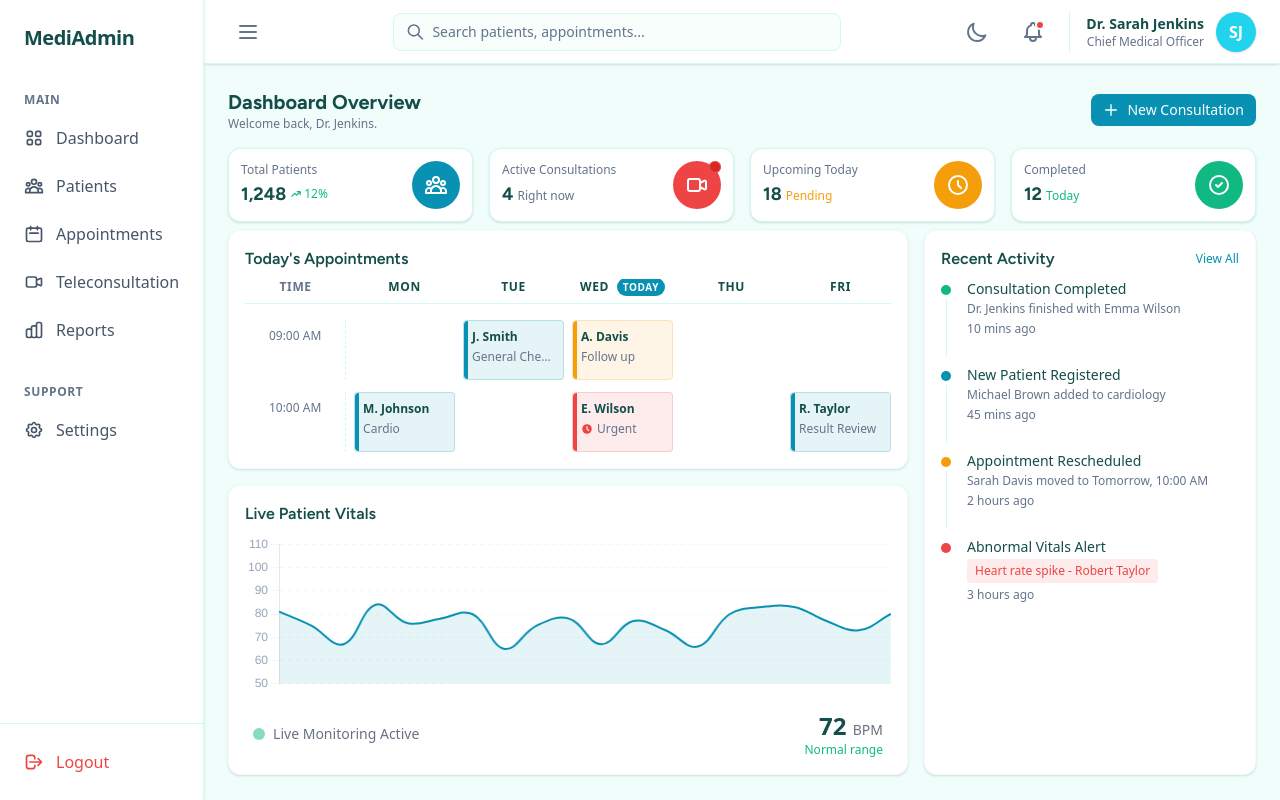
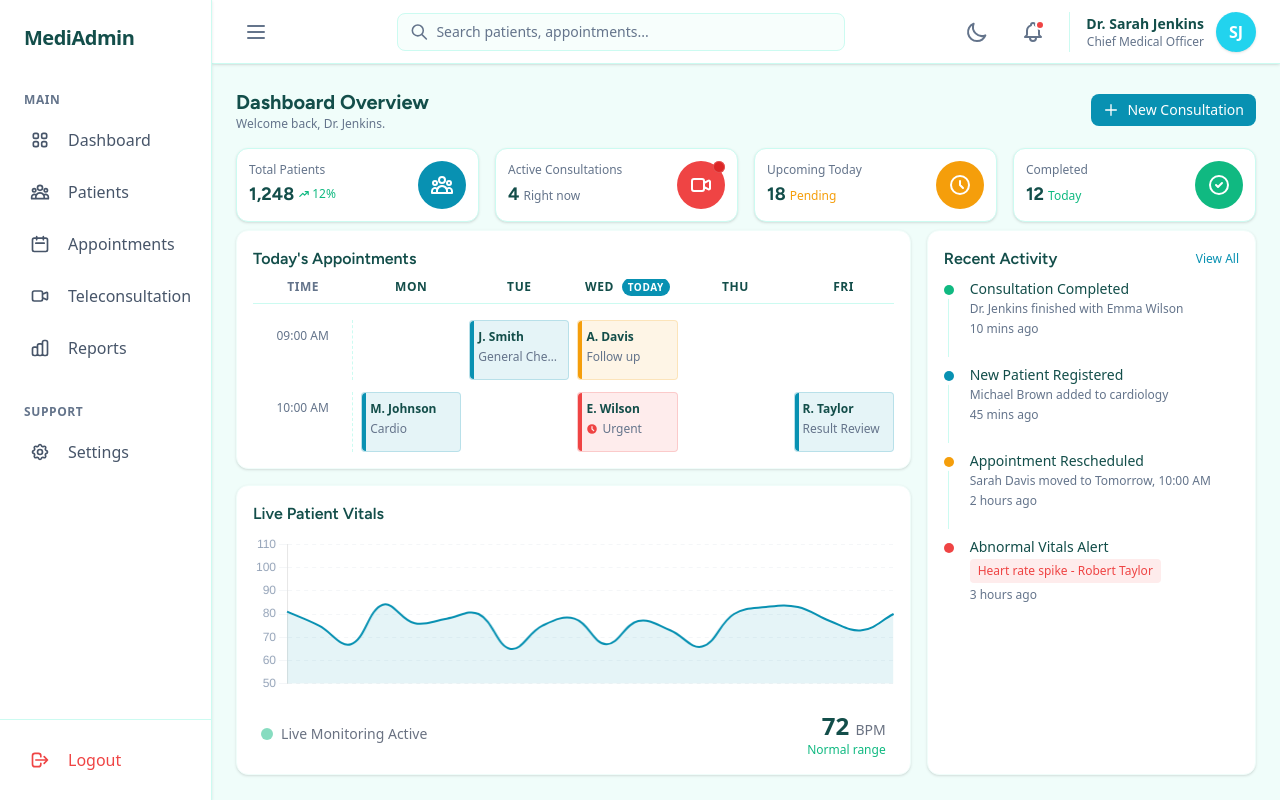
Before and after one commit to Ali-Tamerr/Telemedicine-Admin-Dashboard, an Angular app: page /dashboard in a window 1280 px wide. Built offline with nearby package versions, Linux system fonts and the light colour scheme.

Commit message:
fix: restore smooth sidebar transitions by using animatable style bindings

```diff
--- a/src/app/layout/sidebar/sidebar.html
+++ b/src/app/layout/sidebar/sidebar.html
@@ -1,5 +1,5 @@
-<div class="p-6 transition-all duration-300" [class.px-5]="layoutService.isSidebarCollapsed()">
-  <div class="flex items-center gap-3">
+<div class="p-6 transition-all duration-300 flex items-center">
+  <div class="flex items-center w-full" [style.justify-content]="layoutService.isSidebarCollapsed() ? 'center' : 'flex-start'">
     <span class="text-xl font-bold tracking-tight text-text whitespace-nowrap overflow-hidden transition-all duration-300"
       [style.max-width]="layoutService.isSidebarCollapsed() ? '0px' : '200px'"
       [style.opacity]="layoutService.isSidebarCollapsed() ? '0' : '1'">
@@ -16,11 +16,14 @@
   </div>
 
   <a routerLink="/" (click)="testNavigate('/', $event)" routerLinkActive="bg-primary/10 text-primary" [routerLinkActiveOptions]="{exact: true}"
-    class="flex items-center gap-3 px-2 py-2.5 rounded-lg text-text-secondary hover:bg-surface hover:text-primary font-medium transition-all duration-300 group overflow-hidden">
-    <svg xmlns="http://www.w3.org/2000/svg" class="h-5 w-5 shrink-0" fill="none" viewBox="0 0 24 24" stroke="currentColor">
+    class="flex items-center p-1 rounded-lg text-text-secondary hover:bg-surface hover:text-primary font-medium transition-all duration-300 group overflow-hidden">
+    <div class="w-10 h-10 flex items-center justify-center shrink-0">
+      <svg xmlns="http://www.w3.org/2000/svg" class="h-5 w-5" fill="none" viewBox="0 0 24 24" stroke="currentColor">
         <path stroke-linecap="round" stroke-linejoin="round" stroke-width="2" d="M4 6a2 2 0 012-2h2a2 2 0 012 2v2a2 2 0 01-2 2H6a2 2 0 01-2-2V6zM14 6a2 2 0 012-2h2a2 2 0 012 2v2a2 2 0 01-2 2h-2a2 2 0 01-2-2V6zM4 16a2 2 0 012-2h2a2 2 0 012 2v2a2 2 0 01-2 2H6a2 2 0 01-2-2v-2zM14 16a2 2 0 012-2h2a2 2 0 012 2v2a2 2 0 01-2 2h-2a2 2 0 01-2-2v-2z" />
       </svg>
+    </div>
     <span class="whitespace-nowrap overflow-hidden transition-all duration-300"
+      [style.margin-left]="layoutService.isSidebarCollapsed() ? '0px' : '8px'"
       [style.max-width]="layoutService.isSidebarCollapsed() ? '0px' : '200px'"
       [style.opacity]="layoutService.isSidebarCollapsed() ? '0' : '1'">
       Dashboard
@@ -28,11 +31,14 @@
   </a>
 
   <a routerLink="/patients" (click)="testNavigate('/patients', $event)" routerLinkActive="bg-primary/10 text-primary"
-    class="flex items-center gap-3 px-2 py-2.5 rounded-lg text-text-secondary hover:bg-surface hover:text-primary font-medium transition-all duration-300 group overflow-hidden">
-    <svg xmlns="http://www.w3.org/2000/svg" class="h-5 w-5 shrink-0" fill="none" viewBox="0 0 24 24" stroke="currentColor">
+    class="flex items-center p-1 rounded-lg text-text-secondary hover:bg-surface hover:text-primary font-medium transition-all duration-300 group overflow-hidden">
+    <div class="w-10 h-10 flex items-center justify-center shrink-0">
+      <svg xmlns="http://www.w3.org/2000/svg" class="h-5 w-5" fill="none" viewBox="0 0 24 24" stroke="currentColor">
         <path stroke-linecap="round" stroke-linejoin="round" stroke-width="2" d="M17 20h5v-2a3 3 0 00-5.356-1.857M17 20H7m10 0v-2c0-.656-.126-1.283-.356-1.857M7 20H2v-2a3 3 0 015.356-1.857M7 20v-2c0-.656.126-1.283.356-1.857m0 0a5.002 5.002 0 019.288 0M15 7a3 3 0 11-6 0 3 3 0 016 0zm6 3a2 2 0 11-4 0 2 2 0 014 0zM7 10a2 2 0 11-4 0 2 2 0 014 0z" />
       </svg>
+    </div>
     <span class="whitespace-nowrap overflow-hidden transition-all duration-300"
+      [style.margin-left]="layoutService.isSidebarCollapsed() ? '0px' : '8px'"
       [style.max-width]="layoutService.isSidebarCollapsed() ? '0px' : '200px'"
       [style.opacity]="layoutService.isSidebarCollapsed() ? '0' : '1'">
       Patients
@@ -40,11 +46,14 @@
   </a>
 
   <a routerLink="/appointments" (click)="testNavigate('/appointments', $event)" routerLinkActive="bg-primary/10 text-primary"
-    class="flex items-center gap-3 px-2 py-2.5 rounded-lg text-text-secondary hover:bg-surface hover:text-primary font-medium transition-all duration-300 group overflow-hidden">
-    <svg xmlns="http://www.w3.org/2000/svg" class="h-5 w-5 shrink-0" fill="none" viewBox="0 0 24 24" stroke="currentColor">
+    class="flex items-center p-1 rounded-lg text-text-secondary hover:bg-surface hover:text-primary font-medium transition-all duration-300 group overflow-hidden">
+    <div class="w-10 h-10 flex items-center justify-center shrink-0">
+      <svg xmlns="http://www.w3.org/2000/svg" class="h-5 w-5" fill="none" viewBox="0 0 24 24" stroke="currentColor">
         <path stroke-linecap="round" stroke-linejoin="round" stroke-width="2" d="M8 7V3m8 4V3m-9 8h10M5 21h14a2 2 0 002-2V7a2 2 0 00-2-2H5a2 2 0 00-2 2v12a2 2 0 002 2z" />
       </svg>
+    </div>
     <span class="whitespace-nowrap overflow-hidden transition-all duration-300"
+      [style.margin-left]="layoutService.isSidebarCollapsed() ? '0px' : '8px'"
       [style.max-width]="layoutService.isSidebarCollapsed() ? '0px' : '200px'"
       [style.opacity]="layoutService.isSidebarCollapsed() ? '0' : '1'">
       Appointments
@@ -52,11 +61,14 @@
   </a>
 
   <a routerLink="/consultations" (click)="testNavigate('/consultations', $event)" routerLinkActive="bg-primary/10 text-primary"
-    class="flex items-center gap-3 px-2 py-2.5 rounded-lg text-text-secondary hover:bg-surface hover:text-primary font-medium transition-all duration-300 group overflow-hidden">
-    <svg xmlns="http://www.w3.org/2000/svg" class="h-5 w-5 shrink-0" fill="none" viewBox="0 0 24 24" stroke="currentColor">
+    class="flex items-center p-1 rounded-lg text-text-secondary hover:bg-surface hover:text-primary font-medium transition-all duration-300 group overflow-hidden">
+    <div class="w-10 h-10 flex items-center justify-center shrink-0">
+      <svg xmlns="http://www.w3.org/2000/svg" class="h-5 w-5" fill="none" viewBox="0 0 24 24" stroke="currentColor">
         <path stroke-linecap="round" stroke-linejoin="round" stroke-width="2" d="M15 10l4.553-2.276A1 1 0 0121 8.618v6.764a1 1 0 01-1.447.894L15 14M5 18h8a2 2 0 002-2V8a2 2 0 00-2-2H5a2 2 0 00-2 2v8a2 2 0 002 2z" />
       </svg>
+    </div>
     <span class="whitespace-nowrap overflow-hidden transition-all duration-300"
+      [style.margin-left]="layoutService.isSidebarCollapsed() ? '0px' : '8px'"
       [style.max-width]="layoutService.isSidebarCollapsed() ? '0px' : '200px'"
       [style.opacity]="layoutService.isSidebarCollapsed() ? '0' : '1'">
       Teleconsultation
@@ -64,11 +76,14 @@
   </a>
 
   <a routerLink="/reports" (click)="testNavigate('/reports', $event)" routerLinkActive="bg-primary/10 text-primary"
-    class="flex items-center gap-3 px-2 py-2.5 rounded-lg text-text-secondary hover:bg-surface hover:text-primary font-medium transition-all duration-300 group overflow-hidden">
-    <svg xmlns="http://www.w3.org/2000/svg" class="h-5 w-5 shrink-0" fill="none" viewBox="0 0 24 24" stroke="currentColor">
+    class="flex items-center p-1 rounded-lg text-text-secondary hover:bg-surface hover:text-primary font-medium transition-all duration-300 group overflow-hidden">
+    <div class="w-10 h-10 flex items-center justify-center shrink-0">
+      <svg xmlns="http://www.w3.org/2000/svg" class="h-5 w-5" fill="none" viewBox="0 0 24 24" stroke="currentColor">
         <path stroke-linecap="round" stroke-linejoin="round" stroke-width="2" d="M9 19v-6a2 2 0 00-2-2H5a2 2 0 00-2 2v6a2 2 0 002 2h2a2 2 0 002-2zm0 0V9a2 2 0 012-2h2a2 2 0 012 2v10m-6 0a2 2 0 002 2h2a2 2 0 002-2m0 0V5a2 2 0 012-2h2a2 2 0 012 2v14a2 2 0 01-2 2h-2a2 2 0 01-2-2z" />
       </svg>
+    </div>
     <span class="whitespace-nowrap overflow-hidden transition-all duration-300"
+      [style.margin-left]="layoutService.isSidebarCollapsed() ? '0px' : '8px'"
       [style.max-width]="layoutService.isSidebarCollapsed() ? '0px' : '200px'"
       [style.opacity]="layoutService.isSidebarCollapsed() ? '0' : '1'">
       Reports
@@ -82,12 +97,15 @@
   </div>
 
   <a routerLink="/settings" (click)="testNavigate('/settings', $event)" routerLinkActive="bg-primary/10 text-primary"
-    class="flex items-center gap-3 px-2 py-2.5 rounded-lg text-text-secondary hover:bg-surface hover:text-primary font-medium transition-all duration-300 group overflow-hidden">
-    <svg xmlns="http://www.w3.org/2000/svg" class="h-5 w-5 shrink-0" fill="none" viewBox="0 0 24 24" stroke="currentColor">
+    class="flex items-center p-1 rounded-lg text-text-secondary hover:bg-surface hover:text-primary font-medium transition-all duration-300 group overflow-hidden">
+    <div class="w-10 h-10 flex items-center justify-center shrink-0">
+      <svg xmlns="http://www.w3.org/2000/svg" class="h-5 w-5" fill="none" viewBox="0 0 24 24" stroke="currentColor">
         <path stroke-linecap="round" stroke-linejoin="round" stroke-width="2" d="M10.325 4.317c.426-1.756 2.924-1.756 3.35 0a1.724 1.724 0 002.573 1.066c1.543-.94 3.31.826 2.37 2.37a1.724 1.724 0 001.065 2.572c1.756.426 1.756 2.924 0 3.35a1.724 1.724 0 00-1.066 2.573c.94 1.543-.826 3.31-2.37 2.37a1.724 1.724 0 00-2.572 1.065c-.426 1.756-2.924 1.756-3.35 0a1.724 1.724 0 00-2.573-1.066c-1.543.94-3.31-.826-2.37-2.37a1.724 1.724 0 00-1.065-2.572c-1.756-.426-1.756-2.924 0-3.35a1.724 1.724 0 001.066-2.573c-.94-1.543.826-3.31 2.37-2.37.996.608 2.296.07 2.572-1.065z" />
         <path stroke-linecap="round" stroke-linejoin="round" stroke-width="2" d="M15 12a3 3 0 11-6 0 3 3 0 016 0z" />
       </svg>
+    </div>
     <span class="whitespace-nowrap overflow-hidden transition-all duration-300"
+      [style.margin-left]="layoutService.isSidebarCollapsed() ? '0px' : '8px'"
       [style.max-width]="layoutService.isSidebarCollapsed() ? '0px' : '200px'"
       [style.opacity]="layoutService.isSidebarCollapsed() ? '0' : '1'">
       Settings
@@ -96,11 +114,14 @@
 </nav>
 
 <div class="p-4 border-t border-border mt-auto">
-  <button class="flex items-center gap-3 px-2 py-2.5 w-full rounded-lg text-danger hover:bg-danger/10 font-medium transition-all duration-300 group overflow-hidden">
-    <svg xmlns="http://www.w3.org/2000/svg" class="h-5 w-5 shrink-0" fill="none" viewBox="0 0 24 24" stroke="currentColor">
+  <button class="flex items-center p-1 w-full rounded-lg text-danger hover:bg-danger/10 font-medium transition-all duration-300 group overflow-hidden">
+    <div class="w-10 h-10 flex items-center justify-center shrink-0">
+      <svg xmlns="http://www.w3.org/2000/svg" class="h-5 w-5" fill="none" viewBox="0 0 24 24" stroke="currentColor">
         <path stroke-linecap="round" stroke-linejoin="round" stroke-width="2" d="M17 16l4-4m0 0l-4-4m4 4H7m6 4v1a3 3 0 01-3 3H6a3 3 0 01-3-3V7a3 3 0 013-3h4a3 3 0 013 3v1" />
       </svg>
+    </div>
     <span class="whitespace-nowrap overflow-hidden transition-all duration-300"
+      [style.margin-left]="layoutService.isSidebarCollapsed() ? '0px' : '8px'"
       [style.max-width]="layoutService.isSidebarCollapsed() ? '0px' : '200px'"
       [style.opacity]="layoutService.isSidebarCollapsed() ? '0' : '1'">
       Logout
```
Lines whose indentation alone changed are shown as unchanged.
